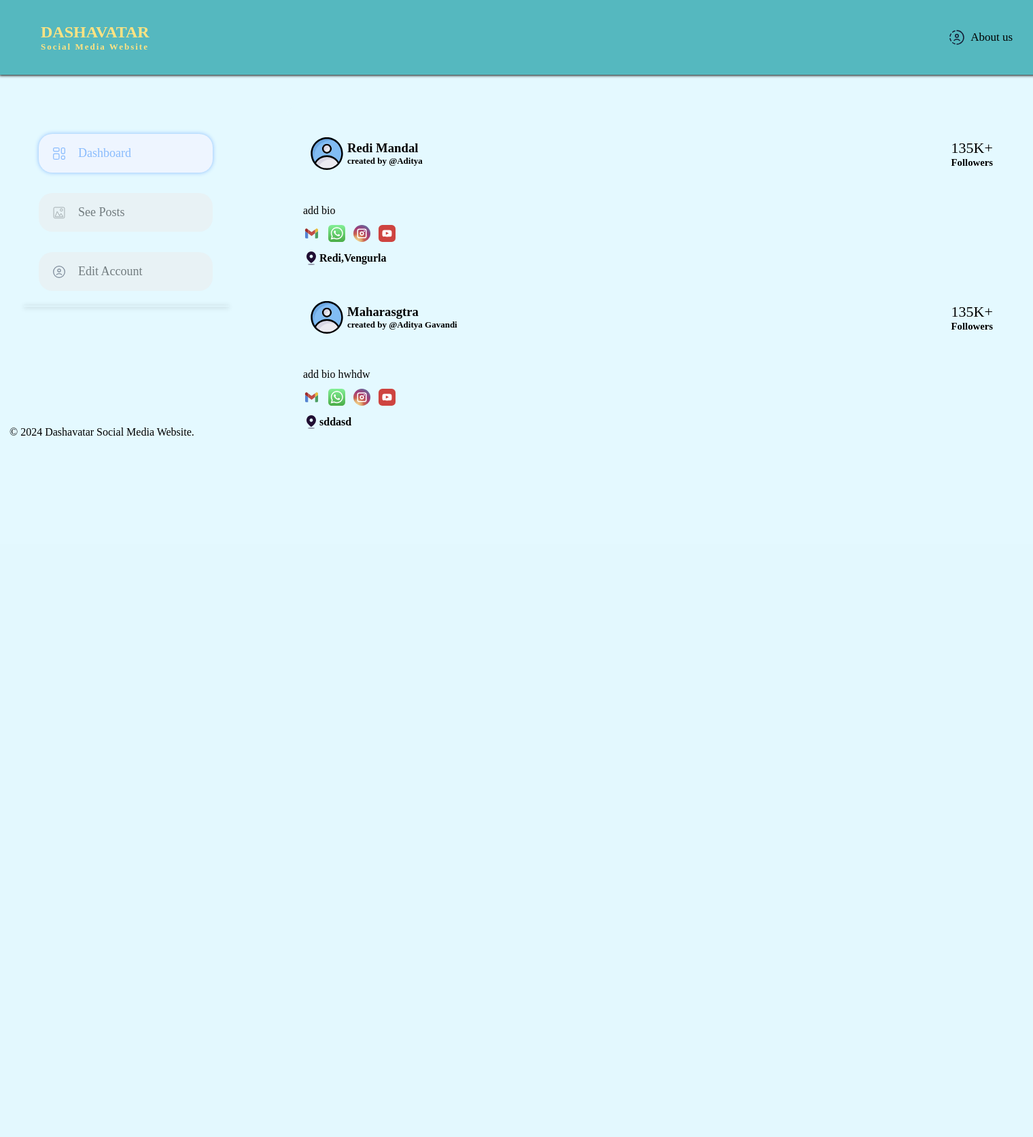
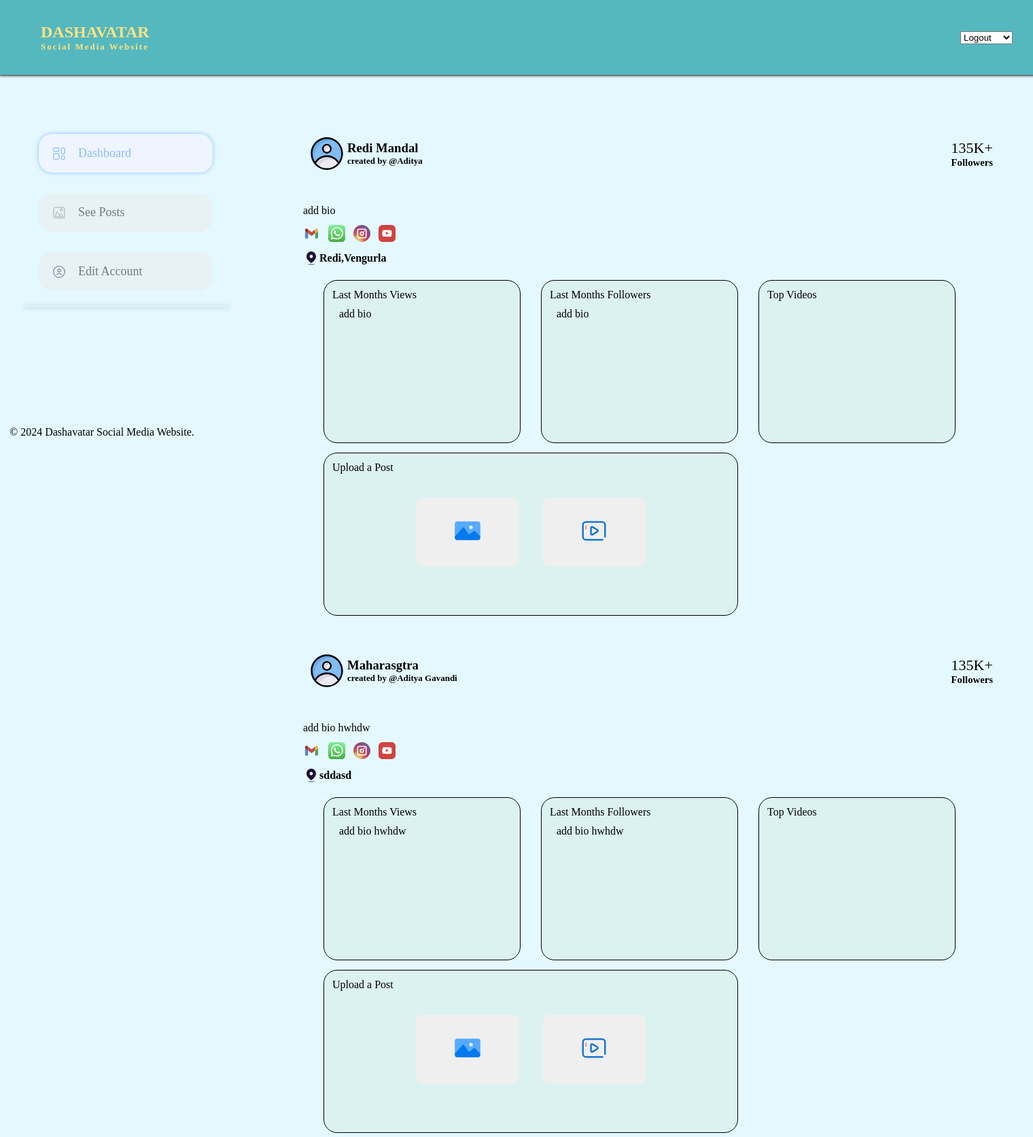
Before and after one commit to adityagavandi61/Social-media-website, a Django app: page /dashboard in a window 1520 px wide. Shown: the whole page at 68% size. Before the commit the page ends 641 px from the top, so only its background shows below. Run offline with Django 3.2, Linux system fonts and the light colour scheme; data comes from the database, SQL or seed files in the repository; both versions use the stored data as it was after the commit.

Commit message:
add statics dashboard design

```diff
--- a/static/css/style.css
+++ b/static/css/style.css
@@ -437,6 +437,53 @@ img.viewerprofilepic {
 .user-account .followers-count {
   font-size: 22px;
 }
+/* -----static dashboard---- */
+
+.statics{
+  display: grid;
+  justify-content: center;
+  padding: 20px;
+  grid-gap: 3%;
+  grid-template-columns:29% 29% 29%;
+  grid-template-rows:30vh 30vh;
+}
+.statics>.box1, .box2, .box3, .box4{
+  background-color: #DCF2F1;
+  cursor: pointer;
+  padding: 12px;
+  border: 1px solid black;
+  border-radius: 20px;
+}
+.box4{
+ grid-column: 1/3;
+}
+.box4>.btnadd{
+  display: flex;
+  gap: 35px;
+  justify-content: center;
+  align-items: center;
+  height: 80%;
+}
+.btnadd>button>img{
+  width: 40px;
+  height: 40px;
+}
+.btnadd>button{
+  cursor: pointer;
+  height: 60%;
+  width: 26%;
+  border: none;
+  border-radius: 10px;
+  transition: all ease-in-out .3s;
+}
+.btnadd>button:hover{
+  border: 1px solid blueviolet;
+  border-radius: 4px;
+  transform: scale(1.1);
+}
+.ucontent{
+  padding: 10px;
+}
 
 /* postsection */
 #posts-h3 {
@@ -594,6 +641,7 @@ span .uedit {
 .tolink > button:hover {
   opacity: 60%;
 }
+
 
 /* responsive */
 @media only screen and (max-width: 1200px) {
--- a/templates/dashboard.html
+++ b/templates/dashboard.html
@@ -21,7 +21,10 @@
         <h4 id="wtagline">Social Media Website</h4>
       </div>
       <div class="aboutus">
-        <img src="/static/assets/svg/aboutus.svg" alt="" srcset="" />About us
+        <select name="userprofile" id="">
+          <option value="logout">Logout</option>
+          <option value="about-us">About Us</option>
+        </select>
       </div>
     </header>
     <nav class="navbar">
--- a/templates/dashboardstatic.html
+++ b/templates/dashboardstatic.html
@@ -77,7 +77,15 @@
     </div>
   </div>
   <div class="statics">
-
+      <div class="box1">Last Months Views <br><p class="ucontent">{{ u.bio}}</p></div>
+      <div class="box2">Last Months Followers <br><p class="ucontent">{{ u.bio }}</p></div>
+      <div class="box3">Top Videos <br></div>
+      <div class="box4">Upload a Post
+        <div class="btnadd">
+        <button class="addimage"><img src="static/assets/svg/uploadimg.svg" alt="" srcset=""></button>
+        <button class="addvideo"><img src="static/assets/svg/uploadvideo.svg" alt="" srcset=""></button>
+      </div>
+      </div>
   </div>
   {% endfor %}
 </div>
--- a/templates/index.html
+++ b/templates/index.html
@@ -22,7 +22,10 @@
         <h4 id="wtagline">Social Media Website</h4>
       </div></a>
       <div class="aboutus">
-        <img src="/static/assets/svg/aboutus.svg" alt="" srcset="" />About us
+        <select name="userprofile" id="">
+          <option value="logout">Logout</option>
+          <option value="about-us">About Us</option>
+        </select>
       </div>
     </header>
     <nav class="navbar">
```
Also changed, not shown: socialweb/admin.py (+9 -3 lines), db.sqlite3, socialweb/forms.py (line endings or trailing spaces), static/assets/svg/uploadimg.svg (added), static/assets/svg/uploadvideo.svg (added).
